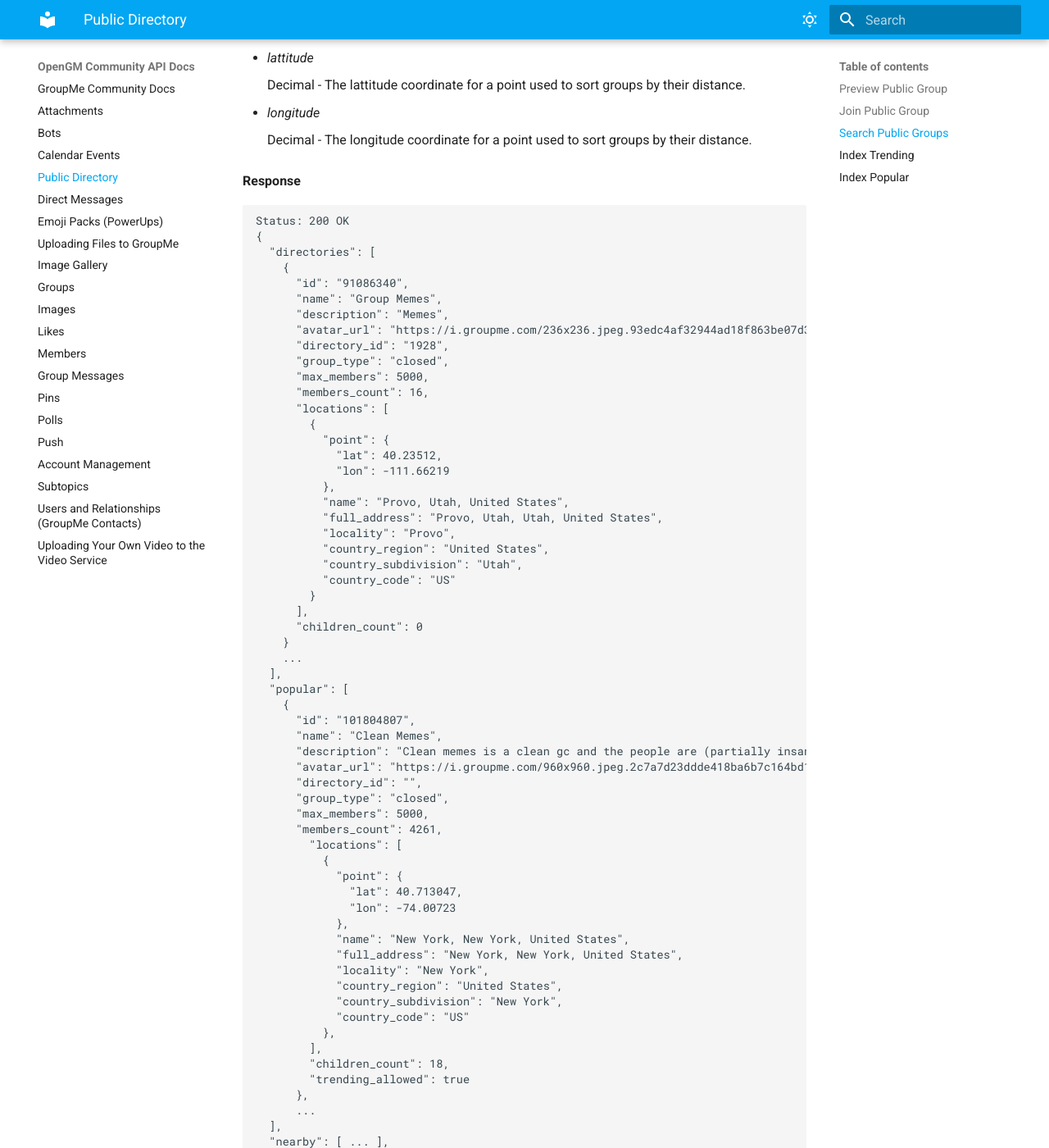
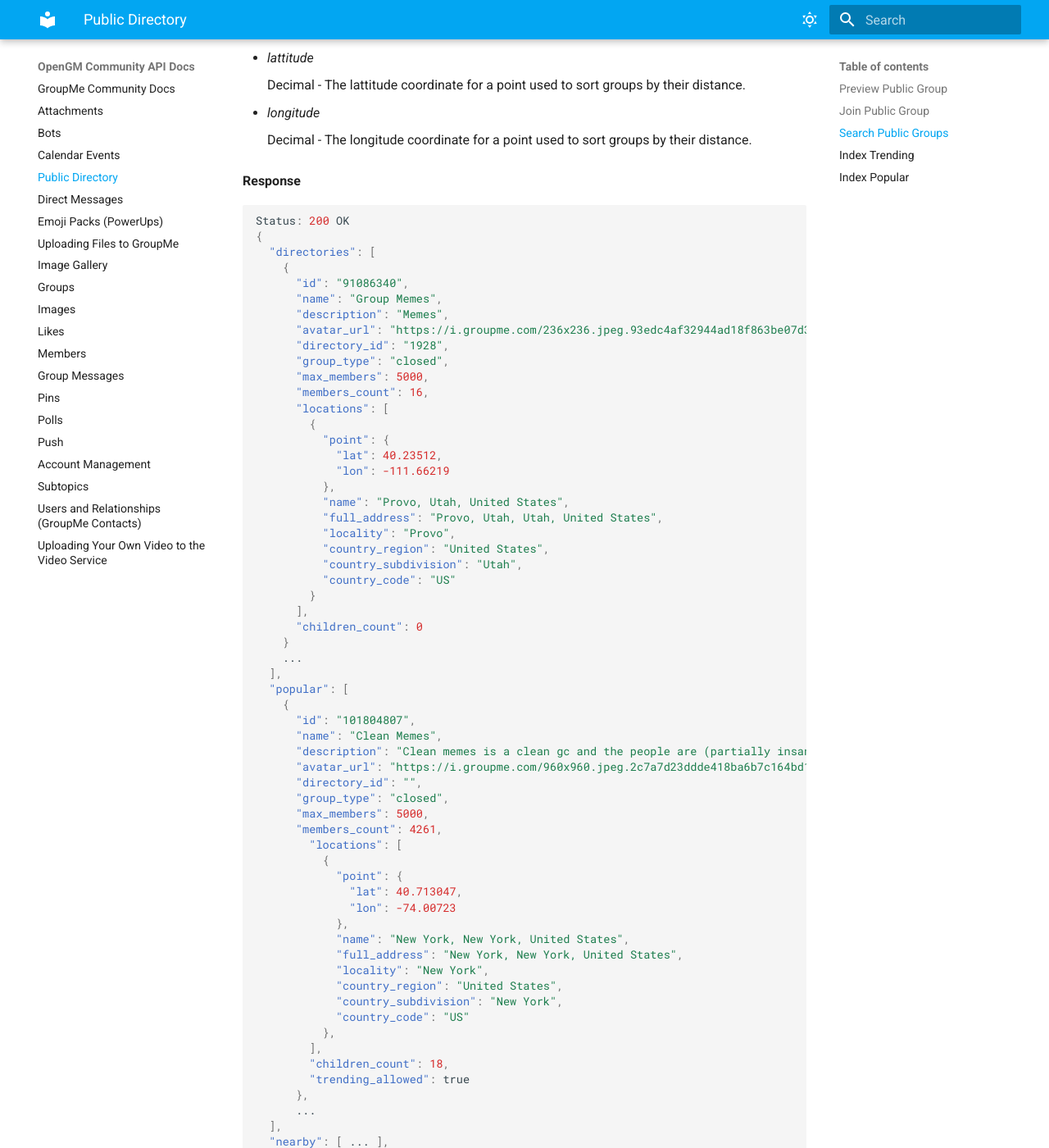
Before and after one commit to groupme-js/GroupMeCommunityDocs, an MkDocs documentation site: the page built from docs/directories.md, in a window 1280 px wide and 1400 px high, scrolled down 3704 px. Shown: the whole window at 82% size. Built offline with MkDocs 1.6.1 and Material for MkDocs 9.7.7, drawn with Linux system fonts in a browser that asks for light colours; some of the changed text lies outside the part shown.

Commit message:
Update directories.md
added json highlighting

````diff
--- a/docs/directories.md
+++ b/docs/directories.md
@@ -6,7 +6,7 @@
 
 Finally, all responses are wrapped in a response envelope of the following form:
 
-```
+```json
 {
   "response": {
     "id": "12345",
@@ -29,12 +29,12 @@
 This call allows a client to check if a public or campus group requires a "join question" in order to apply for membership.
 
 **Request**
-```
+```json
 GET /groups/:group_id/preview
 ```
 
 **Response**
-```
+```json
 Status: 200 OK
 {
   "id": "101646388",
@@ -62,7 +62,7 @@
 Allows you to join (or request to join) a public group without a share token.
 
 **Request**
-```
+```json
 POST /groups/:group_id/join
 {
   "answer": {
@@ -78,7 +78,7 @@
     String - The answer you'd like to give in response to the group's join question (if one is used, otherwise you can omit this parameter)
 
 **Response**
-```
+```json
 Status: 201 Created
 {
   "id": "1234567890",
@@ -147,7 +147,7 @@
 > This request is relative to `https://api.groupme.com/v1/`, not `https://api.groupme.com/v3/`.
 
 **Request**
-```
+```json
 GET https://api.groupme.com/v1/search
 ```
 
@@ -174,7 +174,7 @@
     Decimal - The longitude coordinate for a point used to sort groups by their distance.
 
 **Response**
-```
+```json
 Status: 200 OK
 {
   "directories": [
@@ -250,7 +250,7 @@
 > This request is relative to `https://api.groupme.com/v1/`, not `https://api.groupme.com/v3/`.
 
 **Request**
-```
+```json
 GET https://api.groupme.com/v1/search/trending
 ```
 
@@ -265,7 +265,7 @@
     Integer - The offset index to begin returning results from in the paginated list of groups. For example, from=0 returns results starting at the beginning, from=20 skips the first 20 groups. Defaults to 0 if omitted.
 
 **Response**
-```
+```json
 Status: 200 OK
 {
   "trending": [
@@ -333,7 +333,7 @@
 > This request is relative to `https://api.groupme.com/v1/`, not `https://api.groupme.com/v3/`.
 
 **Request**
-```
+```json
 GET https://api.groupme.com/v1/search/popular
 ```
 
@@ -348,7 +348,7 @@
     Integer - The offset index to begin returning results from in the paginated list of groups. For example, from=0 returns results starting at the beginning, from=20 skips the first 20 groups. Defaults to 0 if omitted.
 
 **Response**
-```
+```json
 Status: 200 OK
 {
   "popular": [
@@ -420,12 +420,12 @@
 List information about the campus directory you're a member of
 
 **Request**
-```
+```json
 GET /directories
 ```
 
 **Response**
-```
+```json
 {
   "id": 1928,
   "name": "Brigham Young University",
@@ -450,7 +450,7 @@
 > This request is relative to `https://api.groupme.com/v1/`, not `https://api.groupme.com/v3/`.
 
 **Request**
-```
+```json
 GET https://api.groupme.com/v1/search/directories
 ```
 
@@ -465,7 +465,7 @@
     Integer - The offset index to begin returning results from in the paginated list of groups. For example, from=0 returns results starting at the beginning, from=20 skips the first 20 groups. Defaults to 0 if omitted.
 
 **Response**
-```
+```json
 Status: 200 OK
 {
   "directories": [
@@ -504,7 +504,7 @@
 > This request is relative to `https://api.groupme.com/v1/`, not `https://api.groupme.com/v3/`.
 
 **Request**
-```
+```json
 GET https://api.groupme.com/v1/search/directory/users
 ```
 
@@ -527,7 +527,7 @@
     Integer - A graduation year you'd like to filter users by.
 
 **Response**
-```
+```json
 {
   "users": [
     {
````
